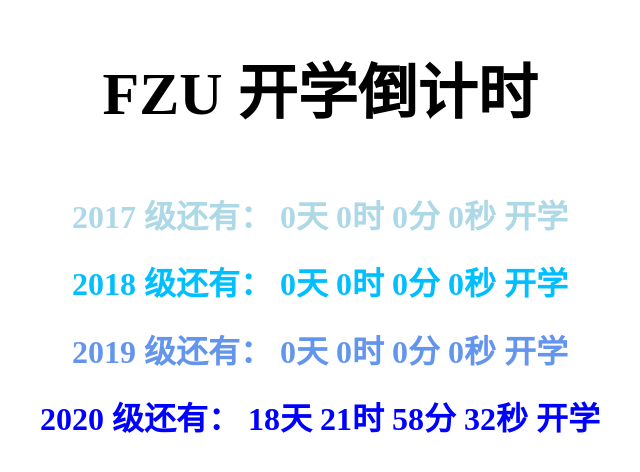
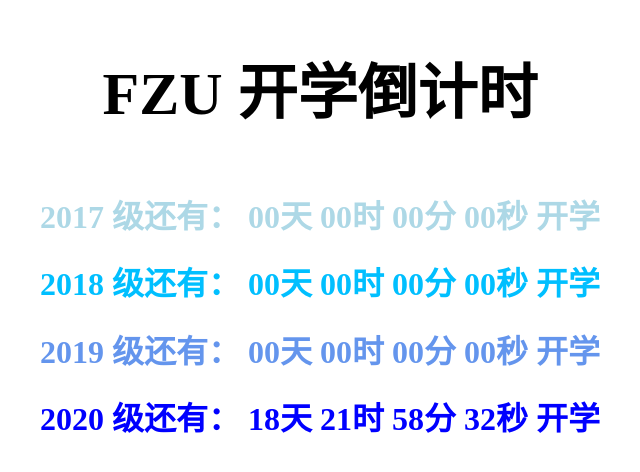
Before and after one commit to fzuwiki/Countdown, a plain HTML site: page index.html in a window 1280 px wide. Shown: the part 132-604 px from the top of the page, without its empty margins (320-960 px from the left). Drawn offline with Linux system fonts and the light colour scheme.

Commit message:
Update index.html

```diff
--- a/index.html
+++ b/index.html
@@ -76,7 +76,7 @@
             val = "0" + val.toString();
         }
         else if(val < 0)
-            val = 0;
+            val = "00";
         return val.toString();
     }
     setInterval(update,500);
```
